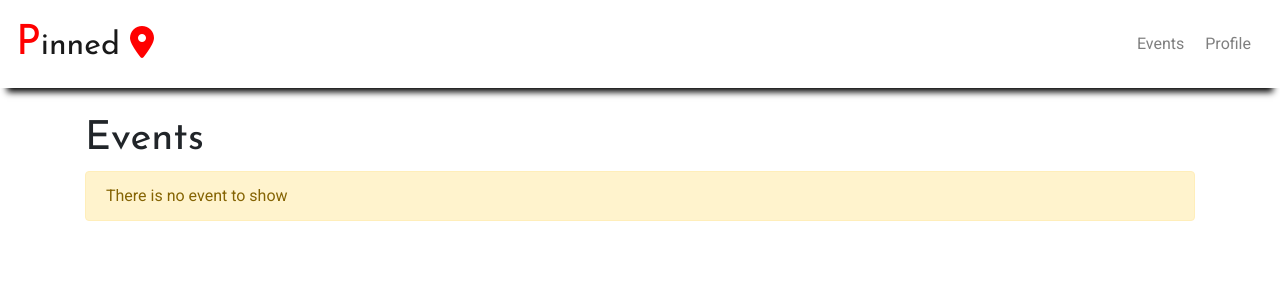
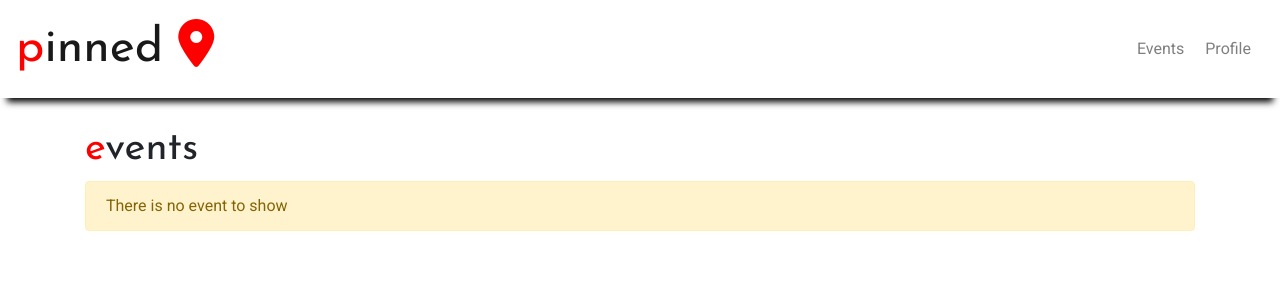
Before and after one commit to LorenzSelv/pinned, a Django app: page /events/ in a window 1280 px wide. Shown: the top 300 px of the page. Run offline with Django 3.2, Linux system fonts and the light colour scheme; data that the repository does not hold is empty; some libraries are stand-ins or nearby versions.

Commit message:
Minor styling changes

```diff
--- a/core/static/core/generic.css
+++ b/core/static/core/generic.css
@@ -6,19 +6,19 @@ h1,h2,h3,h4{
     font-family: 'Josefin Sans', sans-serif;
 }
 
-/* Navbar styling */
 
 .navbar-brand{
     font-family: 'Josefin Sans', sans-serif;
-    font-size: 2em;
+    font-size: 3em;
     width: 130px;
 }
 
-.navbar-brand::first-letter{
+h1:first-letter,h2:first-letter,h3:first-letter,h4:first-letter, .navbar-brand:first-letter{
+    text-transform: lowercase;
     color: red;
-    font-size: 1.3em;
 }
 
+/* Navbar styling */
 .navbar-brand>i{
     color: red;
 }
```
